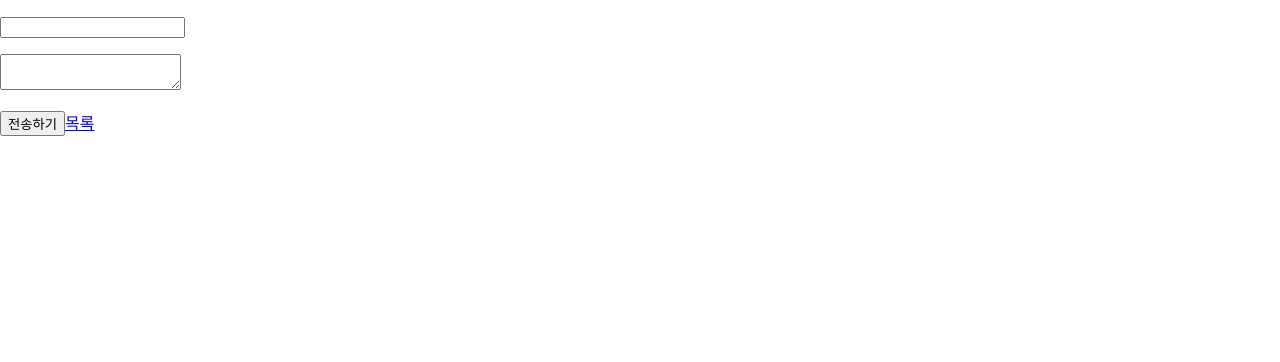
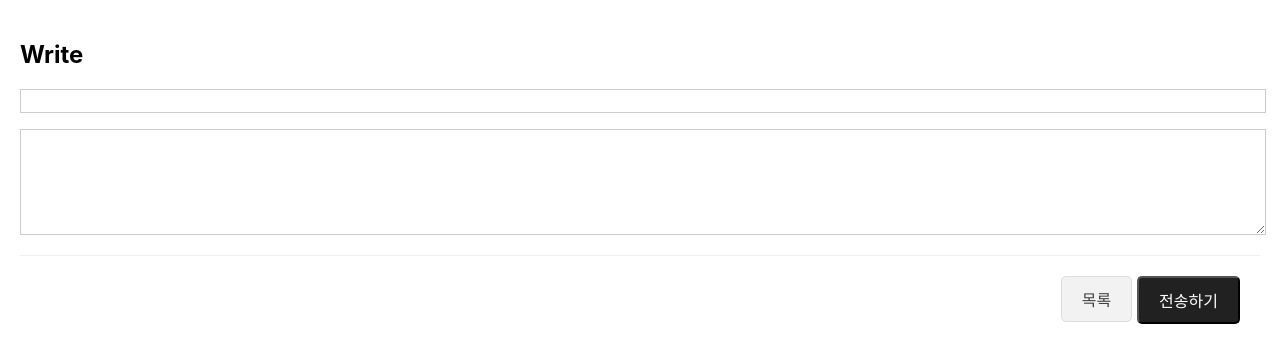
Before and after one commit to ferrari219/react-board-express, a React (Create React App) app in the folder frontend/: page /write in a window 1280 px wide. Shown: the top 362 px of the page. Built offline with nearby package versions, Linux system fonts and the light colour scheme.

Commit message:
Update Write.js

```diff
--- a/frontend/src/routes/Write.js
+++ b/frontend/src/routes/Write.js
@@ -1,6 +1,7 @@
 import React, { Component } from 'react';
 import { Link } from 'react-router-dom';
 import axios from 'axios';
+import styled from 'styled-components';
 
 class Write extends Component {
   state = {
@@ -23,7 +24,8 @@ class Write extends Component {
   };
   render() {
     return (
-      <div>
+      <Wrap>
+        <h2>Write</h2>
         <p>
           <input
             type="text"
@@ -40,11 +42,55 @@ class Write extends Component {
             value={this.state.content}
           />
         </p>
-        <button onClick={this.postBoard}>전송하기 </button>
-        <Link to="/">목록</Link>
-      </div>
+        <Button>
+          <button onClick={this.postBoard}>전송하기 </button>
+          <Link to="/">목록</Link>
+        </Button>
+      </Wrap>
     );
   }
 }
 
+//styling
+const Wrap = styled.div`
+  padding: 20px;
+  input {
+    width: 100%;
+    height: 20px;
+    border: 1px solid #ccc;
+  }
+  textarea {
+    width: 100%;
+    height: 100px;
+    border: 1px solid #ccc;
+  }
+`;
+const Button = styled.div`
+  border-top: 1px solid #eee;
+  padding: 20px;
+
+  button {
+    float: right;
+    padding: 10px 20px;
+    border-radius: 5px;
+    text-decoration: none;
+    background: #212121;
+    color: #fff;
+    font-size: 16px;
+  }
+  a {
+    float: right;
+    padding: 10px 20px;
+    border-radius: 5px;
+    text-decoration: none;
+    background: #f2f2f2;
+    border: 1px solid #ddd;
+    color: #424242;
+    font-size: 16px;
+  }
+  & > button + a {
+    margin-right: 5px;
+  }
+`;
+
 export default Write;
```
